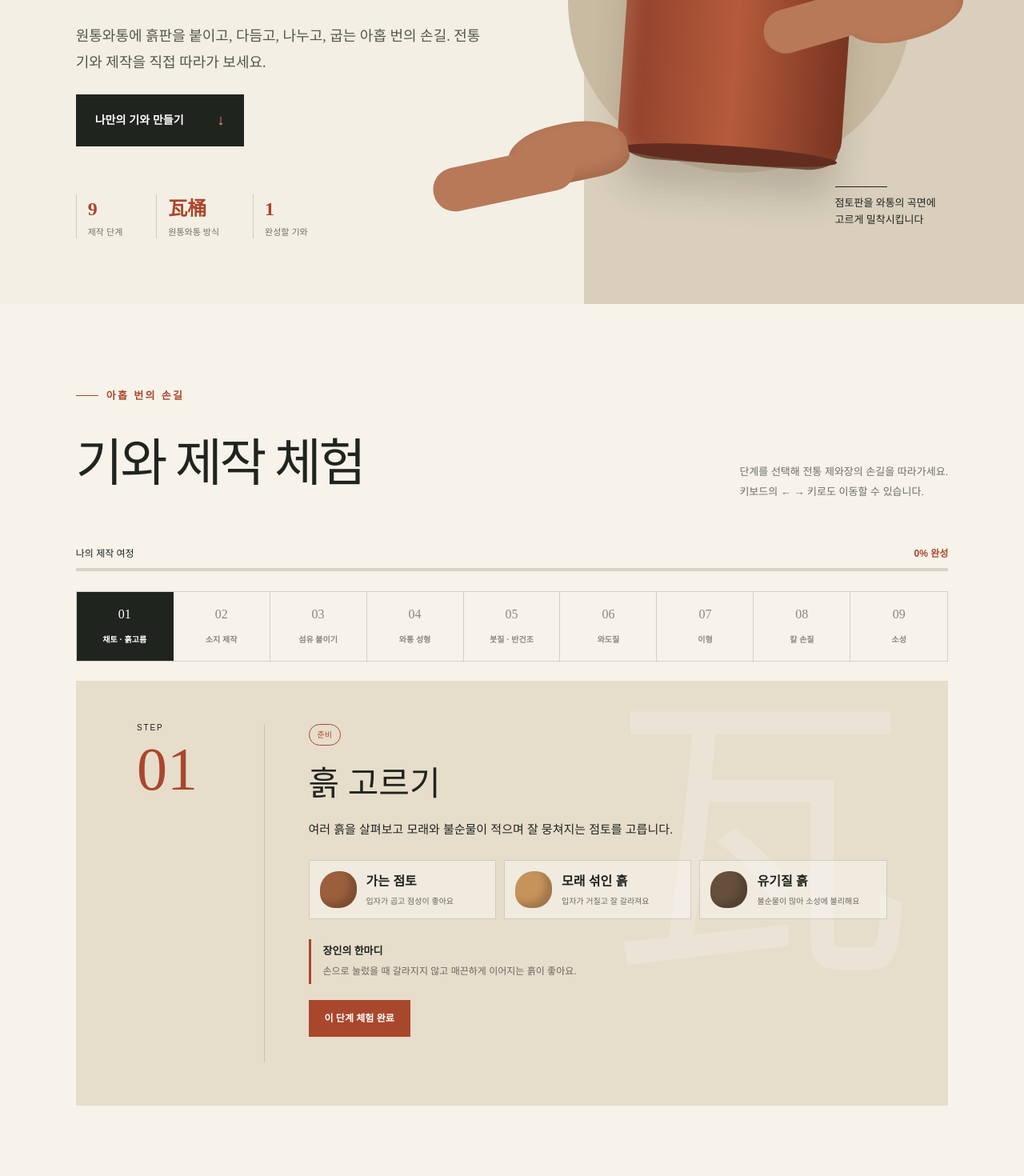
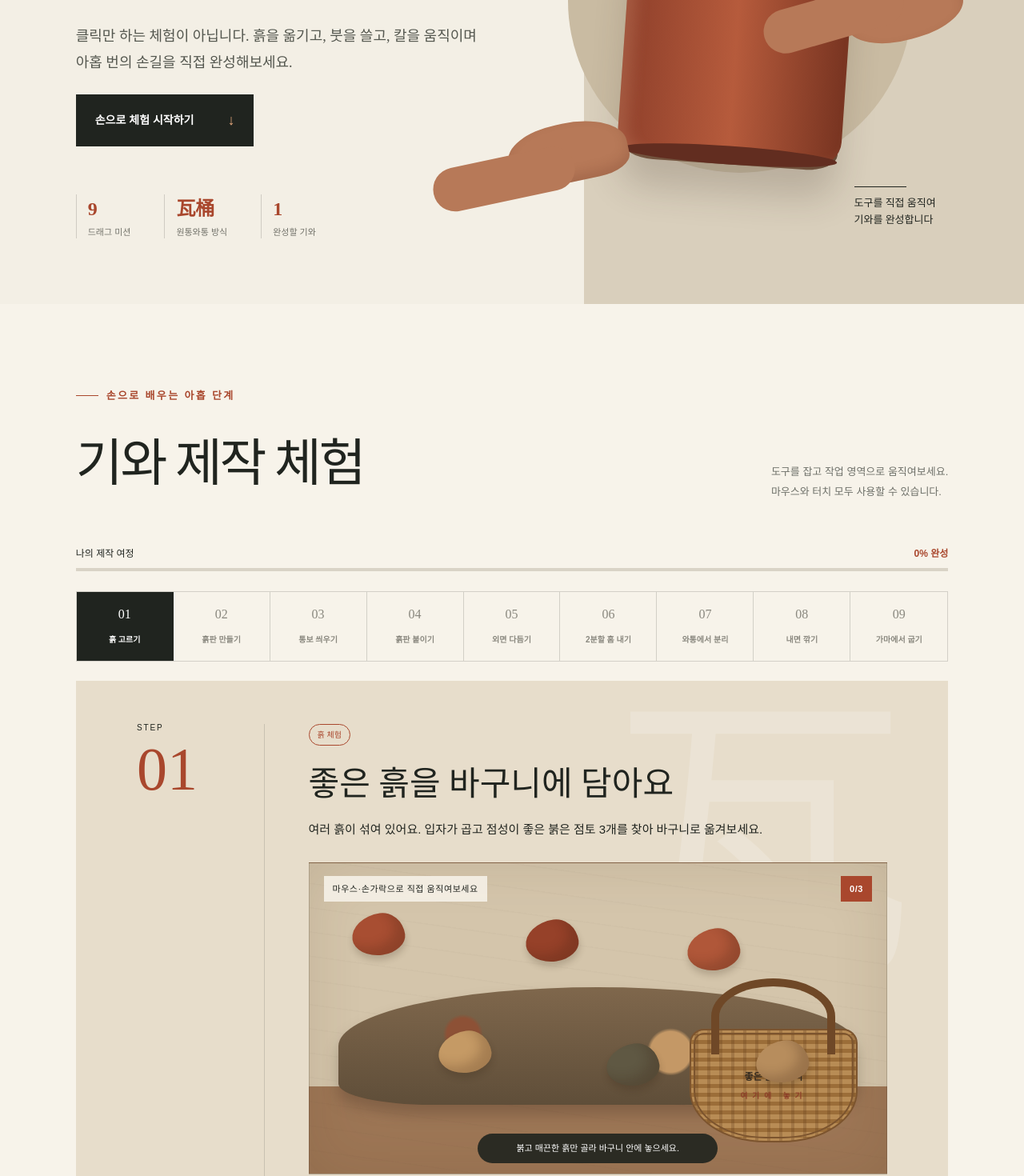
Before and after one commit to smxmeux/wagongbang-tile-experience, a Next.js app: page / in a window 1280 px wide. Shown: the part 440-1910 px from the top of the page at 80% size. Built offline with nearby package versions, Linux system fonts and the light colour scheme.

Commit message:
Add hands-on drag craft interactions

```diff
--- a/app/page.tsx
+++ b/app/page.tsx
@@ -1,100 +1,115 @@
 "use client";
 
-import { useEffect, useState } from "react";
+import { PointerEvent, useEffect, useRef, useState } from "react";
 
-const steps = [
-  { title: "흙 고르기", short: "채토 · 흙고름", tag: "준비", desc: "여러 흙을 살펴보고 모래와 불순물이 적으며 잘 뭉쳐지는 점토를 고릅니다.", tip: "손으로 눌렀을 때 갈라지지 않고 매끈하게 이어지는 흙이 좋아요." },
-  { title: "흙판 만들기", short: "소지 제작", tag: "준비", desc: "고른 흙을 충분히 치대 공기를 빼고, 두께가 일정한 넓은 판으로 만듭니다.", tip: "두께가 고르지 않으면 건조와 소성 중에 뒤틀리거나 깨질 수 있어요." },
-  { title: "통보 씌우기", short: "섬유 붙이기", tag: "성형", desc: "원통와통의 바깥면에 무명이나 마포 같은 천, 즉 통보(筒褓)를 팽팽하게 씌웁니다.", tip: "통보는 점토가 와통에 붙는 것을 막고 내면에 고운 직물 흔적을 남겨요." },
-  { title: "흙판 붙이기", short: "와통 성형", tag: "성형", desc: "통보를 씌운 원통와통 둘레에 흙판을 감고 이음새를 눌러 단단히 붙입니다.", tip: "겹친 부분이 너무 두껍거나 얇아지지 않도록 주변 두께와 맞춰요." },
-  { title: "외면 다듬기", short: "붓질 · 반건조", tag: "정면", desc: "붓과 손, 물을 이용해 외면의 요철과 접합부를 정리한 뒤 형태가 유지될 만큼 반건조합니다.", tip: "너무 젖으면 무너지고, 너무 마르면 와통에서 떼기 어려워요." },
-  { title: "2분할 홈 내기", short: "와도질", tag: "분할", desc: "수키와 제작 방식에 맞춰 와도(瓦刀)로 원통 성형체의 양쪽에 일정 깊이의 홈을 냅니다.", tip: "한 번에 자르기보다 홈을 낸 뒤 그 선을 따라 나누면 안정적이에요." },
-  { title: "와통에서 분리", short: "이형", tag: "분할", desc: "통보의 도움으로 반건조된 성형체를 원통와통에서 조심스럽게 빼냅니다.", tip: "이때 내면에 통보의 경사·위사와 봉합 흔적이 남는지 관찰해 보세요." },
-  { title: "내면 깎기", short: "칼 손질", tag: "마무리", desc: "칼로 안쪽의 두꺼운 부분과 절단면을 얇게 깎아 곡률과 측면을 고르게 맞춥니다.", tip: "평행한 절삭선은 제작 도구와 손의 방향을 알려주는 중요한 흔적이에요." },
-  { title: "가마에서 굽기", short: "소성", tag: "완성", desc: "충분히 건조한 기와를 가마에 넣고 높은 온도로 구워 단단한 기와로 완성합니다.", tip: "남은 수분은 균열의 원인이 됩니다. 완전 건조 뒤 소성해야 해요." },
+type Point = { x: number; y: number };
+type Step = { title: string; verb: string; desc: string; hint: string; tool: string; mode: "drop" | "rub" };
+
+const steps: Step[] = [
+  { title: "흙 고르기", verb: "좋은 흙을 바구니에 담아요", desc: "여러 흙이 섞여 있어요. 입자가 곱고 점성이 좋은 붉은 점토 3개를 찾아 바구니로 옮겨보세요.", hint: "붉고 매끈한 흙만 골라 바구니 안에 놓으세요.", tool: "흙", mode: "drop" },
+  { title: "흙판 만들기", verb: "밀대로 점토를 밀어요", desc: "뭉친 점토를 앞뒤로 고르게 밀어 넓고 일정한 두께의 흙판을 만듭니다.", hint: "밀대를 잡고 점토 위를 여러 번 왕복하세요.", tool: "밀대", mode: "rub" },
+  { title: "통보 씌우기", verb: "천을 와통에 감아요", desc: "원통와통에 통보를 팽팽하게 씌워 점토가 나무에 달라붙지 않도록 합니다.", hint: "접힌 천을 원통와통 중앙으로 옮기세요.", tool: "통보", mode: "drop" },
+  { title: "흙판 붙이기", verb: "흙판을 와통에 붙여요", desc: "통보 위에 흙판을 감고 빈틈없이 눌러 일정한 곡률을 만듭니다.", hint: "흙판을 원통와통 중앙으로 옮기세요.", tool: "흙판", mode: "drop" },
+  { title: "외면 다듬기", verb: "붓으로 표면을 펴요", desc: "물을 묻힌 붓으로 거친 외면과 접합부를 부드럽게 정리합니다.", hint: "붓을 잡고 거친 흙 표면 전체를 문질러보세요.", tool: "붓", mode: "rub" },
+  { title: "2분할 홈 내기", verb: "와도로 곧은 홈을 내요", desc: "수키와가 두 장으로 갈라지도록 와도로 양쪽에 일정한 깊이의 홈을 냅니다.", hint: "와도를 잡고 점선을 따라 위에서 아래로 그으세요.", tool: "와도", mode: "rub" },
+  { title: "와통에서 분리", verb: "와통을 천천히 빼내요", desc: "반건조된 점토가 무너지지 않도록 안쪽의 원통와통을 조심스럽게 분리합니다.", hint: "나무 손잡이를 잡고 오른쪽으로 여러 번 당기세요.", tool: "와통", mode: "rub" },
+  { title: "내면 깎기", verb: "칼로 두께를 고르게 해요", desc: "내면의 두꺼운 곳과 절단면을 얇게 깎아 곡률과 측면을 정돈합니다.", hint: "칼을 잡고 기와 안쪽을 골고루 훑으세요.", tool: "손질칼", mode: "rub" },
+  { title: "가마에서 굽기", verb: "불씨를 살려 기와를 구워요", desc: "완전히 건조된 기와를 가마에서 구워 단단한 전통 기와로 완성합니다.", hint: "부채를 잡고 불씨 위를 빠르게 부쳐보세요.", tool: "부채", mode: "rub" },
 ];
 
-const clays = [
-  { name: "가는 점토", note: "입자가 곱고 점성이 좋아요", color: "#9c5f3d", good: true },
-  { name: "모래 섞인 흙", note: "입자가 거칠고 잘 갈라져요", color: "#c7935c", good: false },
-  { name: "유기질 흙", note: "불순물이 많아 소성에 불리해요", color: "#66503c", good: false },
+const clayPieces = [
+  { x: 12, y: 23, good: true, c: "#a84e32" }, { x: 27, y: 61, good: false, c: "#c59a65" },
+  { x: 42, y: 25, good: true, c: "#964129" }, { x: 56, y: 65, good: false, c: "#5f5843" },
+  { x: 70, y: 28, good: true, c: "#b05739" }, { x: 82, y: 64, good: false, c: "#b78d5d" },
 ];
+
+function CraftGame({ step, onFinish }: { step: number; onFinish: () => void }) {
+  const box = useRef<HTMLDivElement>(null);
+  const [drag, setDrag] = useState<number | null>(null);
+  const [pos, setPos] = useState<Point>({ x: 14, y: 70 });
+  const [rub, setRub] = useState(0);
+  const [caught, setCaught] = useState<number[]>([]);
+  const [wrong, setWrong] = useState<number | null>(null);
+  const [marks, setMarks] = useState<Point[]>([]);
+  const finished = step === 0 ? caught.length === 3 : rub >= 100;
+
+  useEffect(() => { setDrag(null); setPos({ x: 14, y: 70 }); setRub(0); setCaught([]); setWrong(null); setMarks([]); }, [step]);
+  useEffect(() => { if (finished) { const t = window.setTimeout(onFinish, 500); return () => window.clearTimeout(t); } }, [finished, onFinish]);
+
+  const point = (e: PointerEvent): Point => {
+    const r = box.current!.getBoundingClientRect();
+    return { x: Math.max(3, Math.min(97, ((e.clientX - r.left) / r.width) * 100)), y: Math.max(5, Math.min(94, ((e.clientY - r.top) / r.height) * 100)) };
+  };
+  const start = (e: PointerEvent, id = 99) => { e.currentTarget.setPointerCapture(e.pointerId); setDrag(id); setPos(point(e)); };
+  const move = (e: PointerEvent) => {
+    if (drag === null) return;
+    const p = point(e); setPos(p);
+    if (steps[step].mode === "rub" && p.x > 24 && p.x < 82 && p.y > 18 && p.y < 82) {
+      setRub(v => Math.min(100, v + 2.8));
+      setMarks(m => [...m.slice(-42), p]);
+    }
+  };
+  const end = () => {
+    if (drag === null) return;
+    if (step === 0 && drag < 6) {
+      const inBasket = pos.x > 66 && pos.y > 48;
+      if (inBasket && clayPieces[drag].good) setCaught(c => c.includes(drag) ? c : [...c, drag]);
+      else if (inBasket) { setWrong(drag); window.setTimeout(() => setWrong(null), 650); }
+    } else if (steps[step].mode === "drop") {
+      if (pos.x > 39 && pos.x < 70 && pos.y > 22 && pos.y < 83) setRub(100);
+      else setPos({ x: 14, y: 70 });
+    }
+    setDrag(null);
+  };
+
+  const toolName = ["", "밀대", "통보", "흙판", "붓", "와도", "와통 손잡이", "손질칼", "부채"][step];
+
+  return <div className={`craft-game game-${step} ${finished ? "game-finished" : ""}`} ref={box} onPointerMove={move} onPointerUp={end} onPointerCancel={end}>
+    <div className="game-head"><span>{finished ? "✓ 체험 성공" : "마우스·손가락으로 직접 움직여보세요"}</span><b>{step === 0 ? `${caught.length}/3` : `${Math.round(rub)}%`}</b></div>
+    {step === 0 ? <>
+      <div className="earth-pile" />
+      {clayPieces.map((p, i) => !caught.includes(i) && <button key={i} aria-label={`${p.good ? "가는 점토" : "거친 흙"} 조각`} className={`clay-piece ${wrong === i ? "wrong" : ""}`} style={{ left: `${drag === i ? pos.x : p.x}%`, top: `${drag === i ? pos.y : p.y}%`, background: p.c }} onPointerDown={e => start(e, i)} />)}
+      <div className={`basket ${drag !== null ? "ready" : ""}`}><i/><span>좋은 흙 바구니</span><small>{caught.length ? "●".repeat(caught.length) : "여기에 놓기"}</small></div>
+    </> : <>
+      <div className="work-target">
+        <div className="target-cylinder"><i className="target-cloth"/><i className="target-clay" style={{ opacity: step >= 3 ? 1 : .28 }}/></div>
+        {marks.map((m, i) => <i key={i} className="work-mark" style={{ left: `${m.x}%`, top: `${m.y}%`, opacity: .15 + i / 55 }}/>) }
+        {step === 1 && <div className="slab" style={{ transform: `scaleX(${.45 + rub / 180})` }}/>}
+        {step === 5 && <div className="cut-line" style={{ height: `${rub}%` }}/>}
+        {step === 6 && <div className="mold-pull" style={{ transform: `translateX(${rub * .55}px)` }}/>}
+        {step === 8 && <div className="fire" style={{ filter: `saturate(${1 + rub / 35})`, transform: `scale(${.7 + rub / 280})` }}>♨</div>}
+      </div>
+      <button className={`drag-tool tool-${step}`} style={{ left: `${pos.x}%`, top: `${pos.y}%` }} onPointerDown={e => start(e)} aria-label={`${toolName} 드래그`}><i/>{toolName}</button>
+    </>}
+    <div className="game-instruction">{finished ? "완료! 다음 단계로 이동합니다." : steps[step].hint}</div>
+  </div>;
+}
 
 export default function Home() {
   const [active, setActive] = useState(0);
   const [done, setDone] = useState<number[]>([]);
-  const [clay, setClay] = useState<number | null>(null);
-  const [notice, setNotice] = useState("");
-  const progress = Math.round((done.length / steps.length) * 100);
+  const [celebrate, setCelebrate] = useState(false);
+  const progress = Math.round(done.length / 9 * 100);
 
-  useEffect(() => {
-    const key = (e: KeyboardEvent) => {
-      if (e.key === "ArrowRight") setActive((v) => Math.min(8, v + 1));
-      if (e.key === "ArrowLeft") setActive((v) => Math.max(0, v - 1));
-    };
-    window.addEventListener("keydown", key);
-    return () => window.removeEventListener("keydown", key);
-  }, []);
+  const finish = () => {
+    setDone(d => d.includes(active) ? d : [...d, active]);
+    if (active < 8) window.setTimeout(() => setActive(a => a + 1), 850);
+    else setCelebrate(true);
+  };
+  const reset = () => { setActive(0); setDone([]); setCelebrate(false); };
 
-  const complete = () => {
-    if (active === 0 && clay !== 0) {
-      setNotice("기와에는 입자가 곱고 점성이 좋은 ‘가는 점토’가 알맞아요.");
-      return;
-    }
-    setDone((d) => d.includes(active) ? d : [...d, active]);
-    setNotice(active === 8 ? "축하합니다! 원통와통 기와 한 장을 완성했어요." : "잘했어요! 다음 단계로 이동합니다.");
-    if (active < 8) window.setTimeout(() => { setActive(active + 1); setNotice(""); }, 650);
-  };
+  return <main>
+    <header className="topbar"><a className="brand" href="#top"><span className="brand-mark">瓦</span><span>와공방</span></a><nav><a href="#experience">제작 체험</a><a href="#learn">도구 이야기</a></nav><a className="mini-cta" href="#experience">체험 시작</a></header>
+    <section className="hero" id="top"><div className="hero-copy"><p className="eyebrow"><span/> 손끝에서 깨어나는 옛 기술</p><h1>흙이<br/><em>기와</em>가 되는 시간</h1><p className="intro">클릭만 하는 체험이 아닙니다. 흙을 옮기고, 붓을 쓸고, 칼을 움직이며 아홉 번의 손길을 직접 완성해보세요.</p><a className="primary" href="#experience">손으로 체험 시작하기 <span>↓</span></a><div className="hero-facts"><div><b>9</b><span>드래그 미션</span></div><div><b>瓦桶</b><span>원통와통 방식</span></div><div><b>1</b><span>완성할 기와</span></div></div></div><div className="hero-art"><div className="sun"/><div className="stamp">圓筒<br/>瓦桶</div><div className="cylinder"><div className="cloth"/><div className="clay-wrap"/><div className="rim"/></div><div className="hand hand-one"/><div className="hand hand-two"/><p className="art-label">도구를 직접 움직여<br/>기와를 완성합니다</p></div></section>
 
-  const reset = () => { setActive(0); setDone([]); setClay(null); setNotice(""); };
+    <section className="experience" id="experience"><div className="section-heading"><div><p className="eyebrow"><span/> 손으로 배우는 아홉 단계</p><h2>기와 제작 체험</h2></div><p>도구를 잡고 작업 영역으로 움직여보세요.<br/>마우스와 터치 모두 사용할 수 있습니다.</p></div>
+      <div className="progress-wrap"><div className="progress-meta"><span>나의 제작 여정</span><strong>{progress}% 완성</strong></div><div className="progress"><i style={{width:`${progress}%`}}/></div></div>
+      <div className="step-strip">{steps.map((s,i)=><button key={s.title} className={`${active===i?"active":""} ${done.includes(i)?"done":""}`} onClick={()=>setActive(i)}><span>{done.includes(i)?"✓":String(i+1).padStart(2,"0")}</span><b>{s.title}</b></button>)}</div>
+      <article className="workbench interactive"><div className="step-number"><span>STEP</span>{String(active+1).padStart(2,"0")}</div><div className="step-content"><span className="tag">{steps[active].tool} 체험</span><h3>{steps[active].verb}</h3><p>{steps[active].desc}</p><CraftGame key={active} step={active} onFinish={finish}/><aside><b>장인의 한마디</b><p>{steps[active].hint}</p></aside><div className="actions">{active>0&&<button className="back" onClick={()=>setActive(active-1)}>← 이전 단계</button>}{done.includes(active)&&active<8&&<button className="complete" onClick={()=>setActive(active+1)}>다음 단계 →</button>}</div></div></article>
+    </section>
 
-  return (
-    <main>
-      <header className="topbar">
-        <a className="brand" href="#top" aria-label="와공방 처음으로"><span className="brand-mark">瓦</span><span>와공방</span></a>
-        <nav aria-label="주요 메뉴"><a href="#experience">제작 체험</a><a href="#learn">도구 이야기</a></nav>
-        <a className="mini-cta" href="#experience">체험 시작</a>
-      </header>
-
-      <section className="hero" id="top">
-        <div className="hero-copy">
-          <p className="eyebrow"><span /> 손끝에서 깨어나는 옛 기술</p>
-          <h1>흙이<br/><em>기와</em>가 되는 시간</h1>
-          <p className="intro">원통와통에 흙판을 붙이고, 다듬고, 나누고, 굽는 아홉 번의 손길. 전통 기와 제작을 직접 따라가 보세요.</p>
-          <a className="primary" href="#experience">나만의 기와 만들기 <span>↓</span></a>
-          <div className="hero-facts"><div><b>9</b><span>제작 단계</span></div><div><b>瓦桶</b><span>원통와통 방식</span></div><div><b>1</b><span>완성할 기와</span></div></div>
-        </div>
-        <div className="hero-art" aria-label="원통와통에 점토를 붙이는 모습">
-          <div className="sun"/><div className="stamp">圓筒<br/>瓦桶</div>
-          <div className="cylinder"><div className="cloth"/><div className="clay-wrap"/><div className="rim"/></div>
-          <div className="hand hand-one"/><div className="hand hand-two"/>
-          <p className="art-label">점토판을 와통의 곡면에<br/>고르게 밀착시킵니다</p>
-        </div>
-      </section>
-
-      <section className="experience" id="experience">
-        <div className="section-heading"><div><p className="eyebrow"><span /> 아홉 번의 손길</p><h2>기와 제작 체험</h2></div><p>단계를 선택해 전통 제와장의 손길을 따라가세요.<br/>키보드의 ← → 키로도 이동할 수 있습니다.</p></div>
-        <div className="progress-wrap"><div className="progress-meta"><span>나의 제작 여정</span><strong>{progress}% 완성</strong></div><div className="progress"><i style={{width: `${progress}%`}}/></div></div>
-
-        <div className="step-strip" role="tablist" aria-label="기와 제작 단계">
-          {steps.map((s, i) => <button key={s.title} role="tab" aria-selected={active === i} className={`${active === i ? "active" : ""} ${done.includes(i) ? "done" : ""}`} onClick={() => {setActive(i); setNotice("");}}><span>{done.includes(i) ? "✓" : String(i+1).padStart(2,"0")}</span><b>{s.short}</b></button>)}
-        </div>
-
-        <article className="workbench">
-          <div className="step-number"><span>STEP</span>{String(active+1).padStart(2,"0")}</div>
-          <div className="step-content"><span className="tag">{steps[active].tag}</span><h3>{steps[active].title}</h3><p>{steps[active].desc}</p>
-            {active === 0 && <div className="clay-options" aria-label="사용할 흙 고르기">{clays.map((c, i) => <button key={c.name} onClick={() => {setClay(i); setNotice(i === 0 ? "좋은 선택이에요! 이 흙은 기와 성형에 알맞습니다." : "이 흙은 갈라지거나 불순물이 남을 수 있어요.");}} className={clay === i ? "selected" : ""}><i style={{background:c.color}}/><span><b>{c.name}</b><small>{c.note}</small></span>{clay === i && <strong>{c.good ? "알맞음" : "다시 생각"}</strong>}</button>)}</div>}
-            {active !== 0 && <div className={`process-visual visual-${active}`}><div className="tool-shape"/><div className="tile-shape"/><span>{steps[active].short}</span></div>}
-            <aside><b>장인의 한마디</b><p>{steps[active].tip}</p></aside>
-            <div className="actions"><button className="complete" onClick={complete}>{done.includes(active) ? "완료한 단계 ✓" : "이 단계 체험 완료"}</button>{active > 0 && <button className="back" onClick={() => setActive(active-1)}>이전 단계</button>}</div>
-            <p className="notice" aria-live="polite">{notice}</p>
-          </div>
-        </article>
-      </section>
-
-      <section className="learn" id="learn"><div><p className="eyebrow light"><span/> 오늘의 도구</p><h2>와통과 통보,<br/>곡률을 만드는 한 쌍</h2></div><div className="learn-card"><b>瓦桶 <small>와통</small></b><p>기와에 일정한 곡률을 주는 원통형 성형틀입니다. 같은 크기와 형태의 기와를 반복해 만들 수 있게 해줍니다.</p></div><div className="learn-card"><b>筒褓 <small>통보</small></b><p>와통과 점토 사이에 두르는 천입니다. 점토가 달라붙는 것을 막고, 기와 내면에 직물결을 남깁니다.</p></div></section>
-
-      <footer><div className="brand"><span className="brand-mark">瓦</span><span>와공방</span></div><p>흙에서 지붕까지, 우리 건축의 시간을 잇습니다.</p><button onClick={reset}>체험 처음부터 ↺</button></footer>
-    </main>
-  );
+    <section className="learn" id="learn"><div><p className="eyebrow light"><span/> 오늘의 도구</p><h2>와통과 통보,<br/>곡률을 만드는 한 쌍</h2></div><div className="learn-card"><b>瓦桶 <small>와통</small></b><p>기와에 일정한 곡률을 주는 원통형 성형틀입니다. 같은 크기의 기와를 반복해 만들 수 있게 합니다.</p></div><div className="learn-card"><b>筒褓 <small>통보</small></b><p>와통과 점토 사이에 두르는 천입니다. 점토가 붙는 것을 막고 내면에 직물결을 남깁니다.</p></div></section>
+    <footer><div className="brand"><span className="brand-mark">瓦</span><span>와공방</span></div><p>흙에서 지붕까지, 우리 건축의 시간을 잇습니다.</p><button onClick={reset}>체험 처음부터 ↺</button></footer>
+    {celebrate&&<div className="celebrate" role="dialog" aria-modal="true"><div><span>瓦</span><p>아홉 번의 손길을 모두 마쳤습니다</p><h2>나만의 기와 완성!</h2><button onClick={reset}>다시 만들어보기</button><button className="close" onClick={()=>setCelebrate(false)}>닫기</button></div></div>}
+  </main>;
 }
```
Also changed, not shown: app/layout.tsx (+9 -2 lines), app/globals.css, 1 other file (tests, documents, lock files or other folders).
